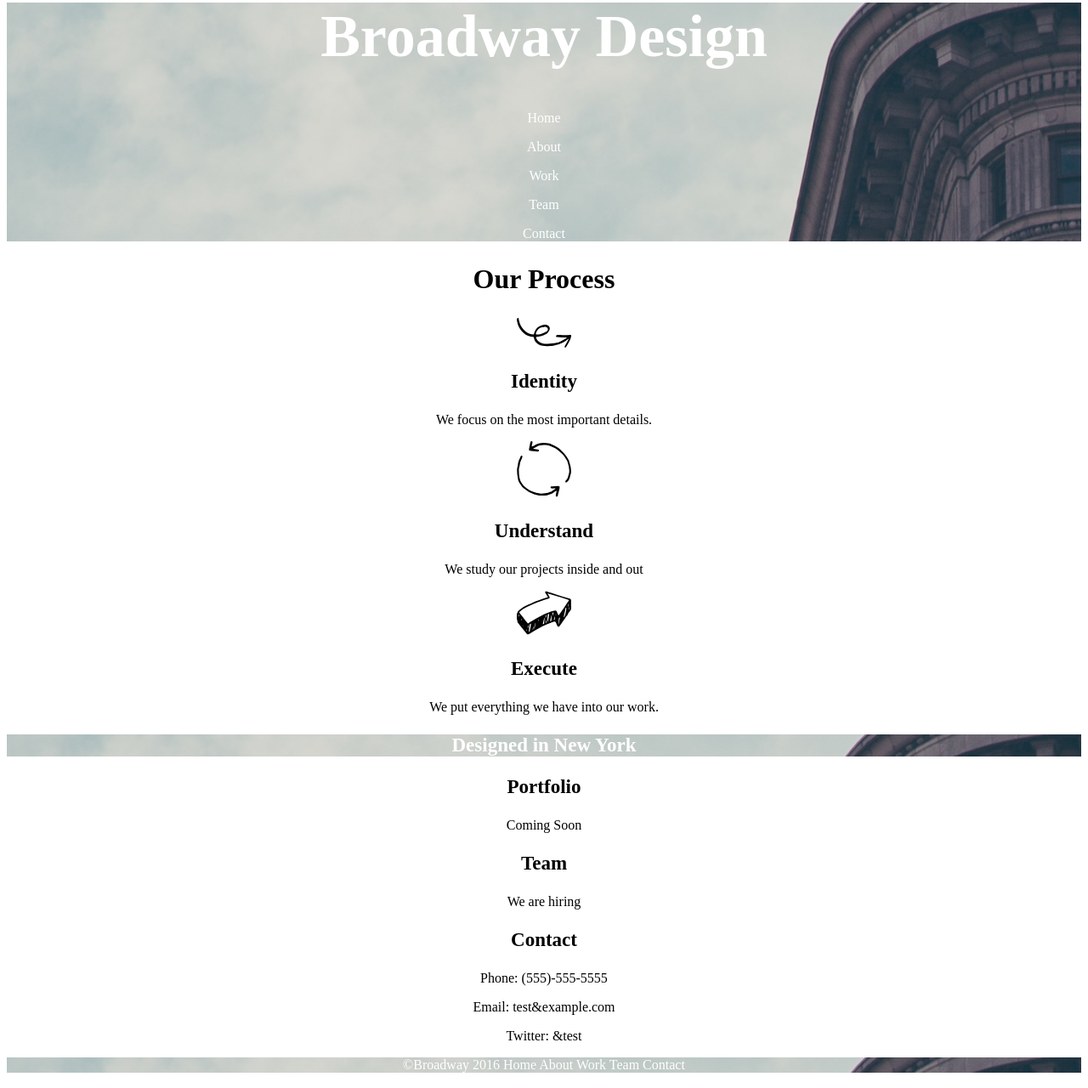
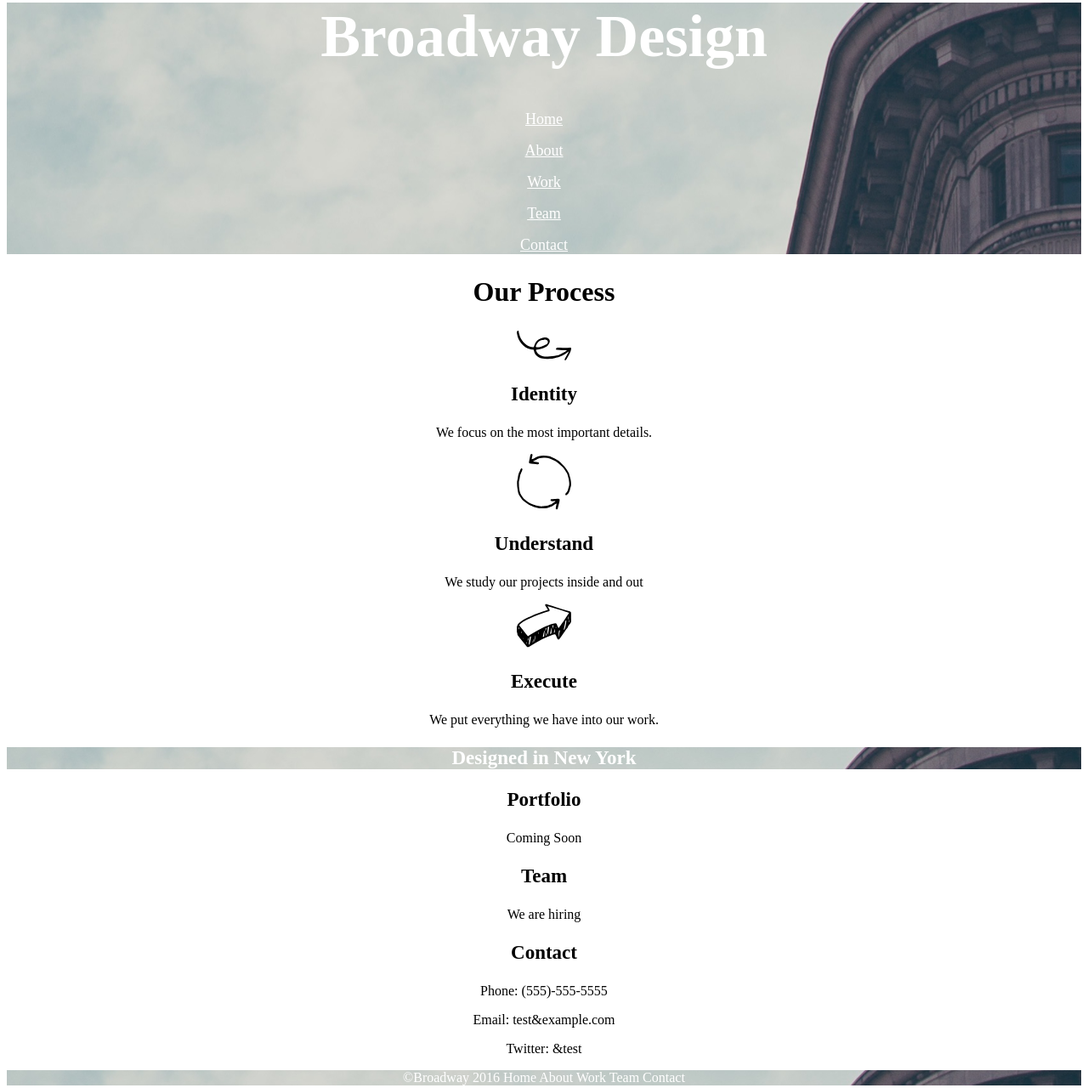
Before and after one commit to johnrobertmcbride/broadway, a plain HTML site: page index.html in a window 1280 px wide. Shown: the part 44-1324 px from the top of the page at 85% size. Drawn offline with Linux system fonts and the light colour scheme.

Commit message:
Add and format links

```diff
--- a/index.html
+++ b/index.html
@@ -9,17 +9,18 @@
 
     <!--Landing Section-->
 
-    <div class="background">
+    <div id="home" class="background">
       <h1>Broadway Design</h1>
-      <p>Home</p>
-      <p>About</p>
-      <p>Work</p>
-      <p>Team</p>
-      <p>Contact</p>
+      <p><a href="#home">Home</a></p>
+      <p><a href="#about">About</a></p>
+      <p><a href="#work">Work</a></p>
+      <p><a href="#team">Team</a></p>
+      <p><a href="#contact">Contact</a></p>
     </div>
 
     <!-- Our Process Section -->
 
+    <div id="about">
       <h2>Our Process</h2>
       <img src="./resources/images/identify.svg" >
       <h3>Identity</h3>
@@ -30,18 +31,25 @@
       <img src="./resources/images/execute.svg" >
       <h3>Execute</h3>
       <p>We put everything we have into our work.</p>
+    </div>
 
     <!-- Designed in New York Section -->
 
     <h3 class="background">Designed in New York</h3>
+    <div id="work">
       <h3>Portfolio</h3>
       <p>Coming Soon</p>
+    </div>
+    <div id="team">
       <h3>Team</h3>
       <p>We are hiring</p>
+    </div>
+    <div id="contact">
       <h3>Contact</h3>
       <p>Phone: (555)-555-5555</p>
       <p>Email: test&amp;example.com</p>
       <p>Twitter: &amp;test</p>
+    </div>
 
     <!-- Footer -->
 
--- a/resources/css/style.css
+++ b/resources/css/style.css
@@ -19,6 +19,11 @@ h3 {
   font-weight: bold;
 }
 
+a {
+  color: white;
+  font-size: 18px;
+}
+
 .background {
   background-image: url("../images/the-flatiron-building.png");
   color: white;
```
Lines whose indentation alone changed are shown as unchanged.
